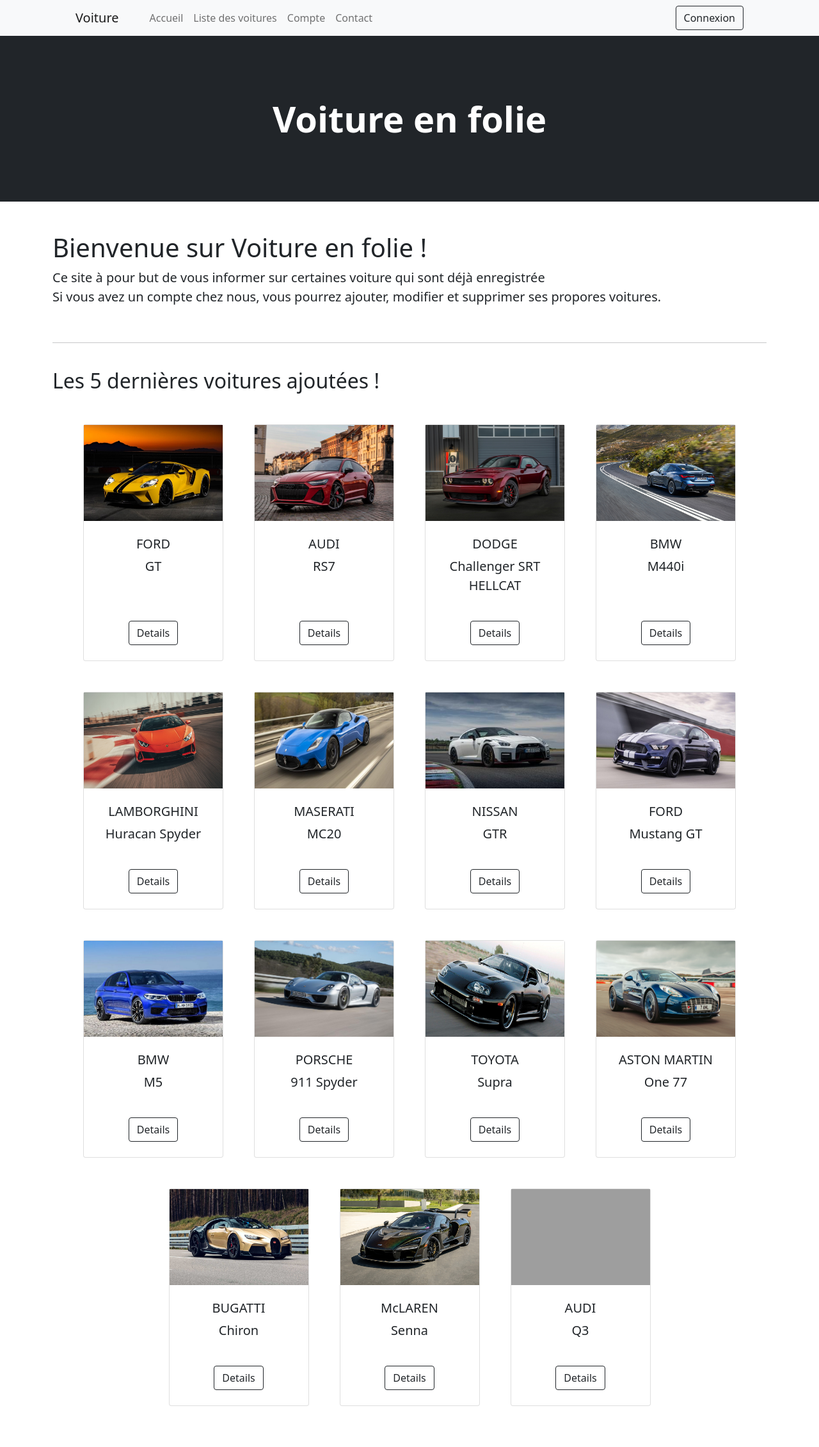
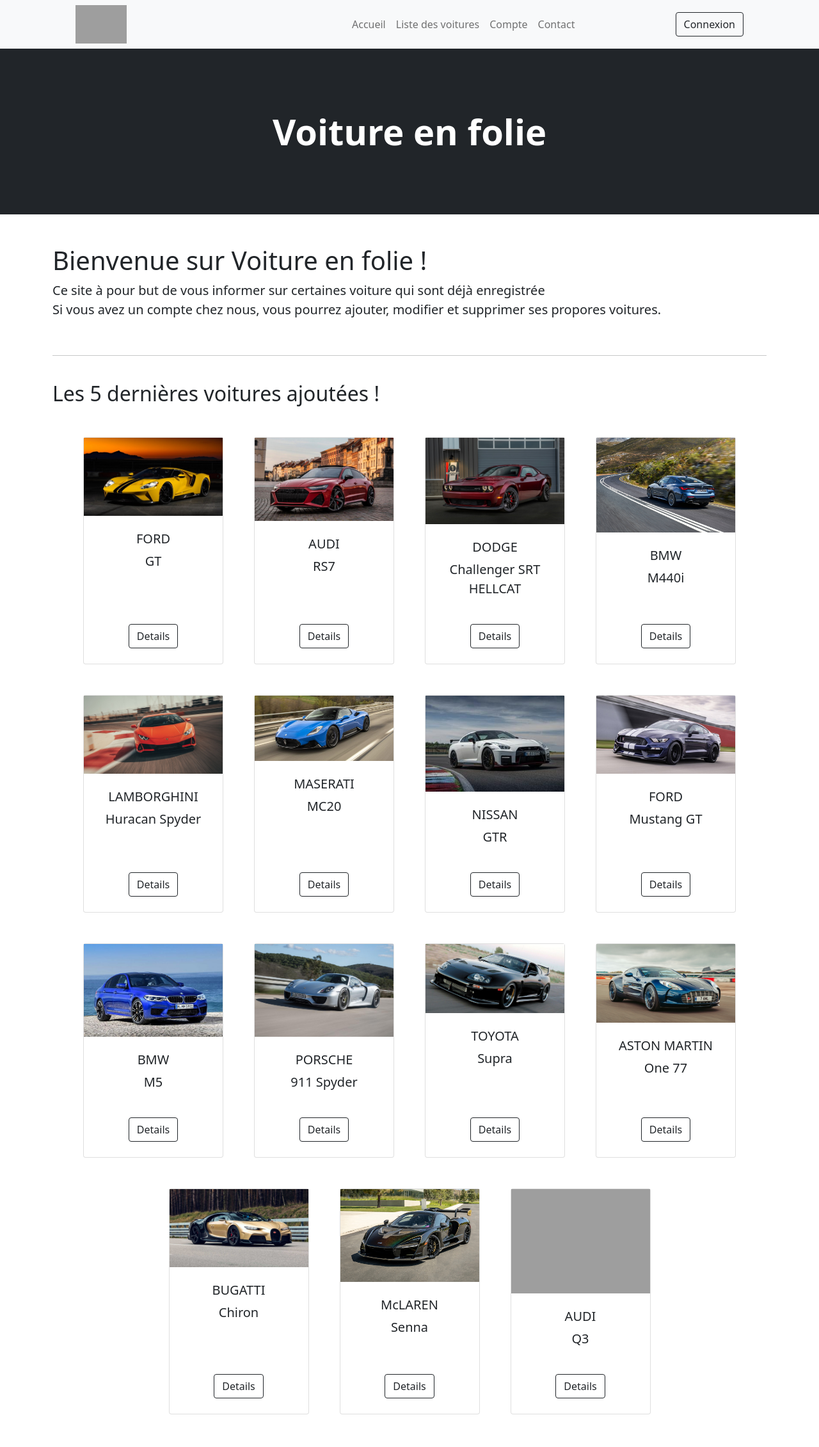
Before and after one commit to Machacho/P_042-Voiture, a PHP site: page / in a window 1280 px wide. Shown: the top 2261 px of the page at 64% size. Run offline with PHP 8.4, Linux system fonts and the light colour scheme; data comes from the database, SQL or seed files in the repository; grey boxes are pictures that could not be loaded.

Commit message:
accueil fini

```diff
--- a/controller/CarController.php
+++ b/controller/CarController.php
@@ -8,7 +8,7 @@
 
 include_once 'model/Database.php';
 
-class PhoneController extends Controller {
+class CarController extends Controller {
 
     /**
      * Permet de choisir l'action à effectuer
--- a/resources/css/home.css
+++ b/resources/css/home.css
@@ -13,3 +13,7 @@
 p{
     font-size: 20px;
 }
+#logo
+{
+    width: 20%;
+}
--- a/view/head.html
+++ b/view/head.html
@@ -28,7 +28,7 @@
         <link href="https://cdn.jsdelivr.net/npm/bootstrap-icons@1.5.0/font/bootstrap-icons.css" rel="stylesheet" />
         <!-- Core theme CSS (includes Bootstrap)-->
         <link href="resources/bootstrap/css/styles.css" rel="stylesheet" />
-        <link href="../resources/css/home.css" rel="stylesheet"/>
+        <link href="resources/css/home.css" rel="stylesheet"/>
 
     <!-- HTML5 shim and Respond.js for IE8 support of HTML5 elements and media queries -->
     <!--[if lt IE 9]>
--- a/view/menu.php
+++ b/view/menu.php
@@ -1,7 +1,7 @@
 <!-- Navigation-->
 <nav class="navbar navbar-expand-lg navbar-light bg-light">
 	<div class="container px-4 px-lg-5">
-		<a class="navbar-brand" href="#!">Voiture</a>
+	<a  href="index.php?controller=home&action=index" ><img id="logo" src="resources/image/logo.PNG" alt="Image of the cars">
 		<button class="navbar-toggler" type="button" data-bs-toggle="collapse" data-bs-target="#navbarSupportedContent" aria-controls="navbarSupportedContent" aria-expanded="false" aria-label="Toggle navigation"><span class="navbar-toggler-icon"></span></button>
 		<div class="collapse navbar-collapse" id="navbarSupportedContent">
 			<ul class="navbar-nav me-auto mb-2 mb-lg-0 ms-lg-4">
--- a/view/page/SingleCar/SingleCar.php
+++ b/view/page/SingleCar/SingleCar.php
@@ -13,7 +13,7 @@
     $cars = $data -> getAllCar();
 
     ?>
-    <img class="card-img rounded-0 img-fluid" src="../../../../www/resources/image/<?=$cars[$id-1]['voiImg'];?>" alt="Image of the cars">
+    <img class="card-img rounded-0 img-fluid" src="resources/image/<?=$cars[$id-1]['voiImg'];?>" alt="Image of the cars">
     <div class="text-center">
         <h5>Marque : <?=$cars[$id-1]['voiMarque'];?></h5>
         <h5>Modéle : <?=$cars[$id-1]['voiModel'];?></h5>
--- a/view/page/home/index.php
+++ b/view/page/home/index.php
@@ -29,7 +29,7 @@
 					?>
 					<div class="col mb-5">
 						<div class="card h-100">
-						<img class="card-img rounded-0 img-fluid" src="../../../resources/image/<?=$cars[$key]['voiImg'];?>" alt="Image of the cars">
+						<img class="logo" src="resources/image/<?=$cars[$key]['voiImg'];?>" alt="Image of the cars">
 							<!-- Product details-->
 							<div class="card-body p-4">
 								<div class="text-center">
--- a/view/page/listCar/listCar.php
+++ b/view/page/listCar/listCar.php
@@ -24,7 +24,7 @@
 					?>
 					<div class="col mb-5">
 						<div class="card h-100">
-						<img class="card-img rounded-0 img-fluid" src="../../../resources/image/<?=$cars[$key]['voiImg'];?>" alt="Image of the cars">
+						<img class="card-img rounded-0 img-fluid" src="resources/image/<?=$cars[$key]['voiImg'];?>" alt="Image of the cars">
 							<!-- Product details-->
 							<div class="card-body p-4">
 								<div class="text-center">
```
